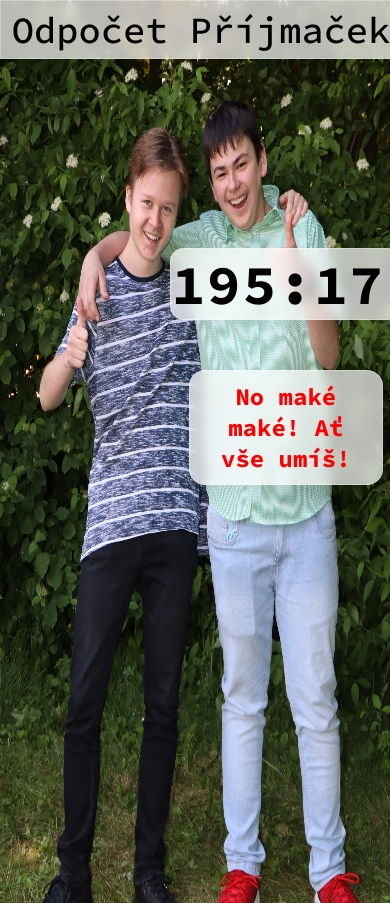
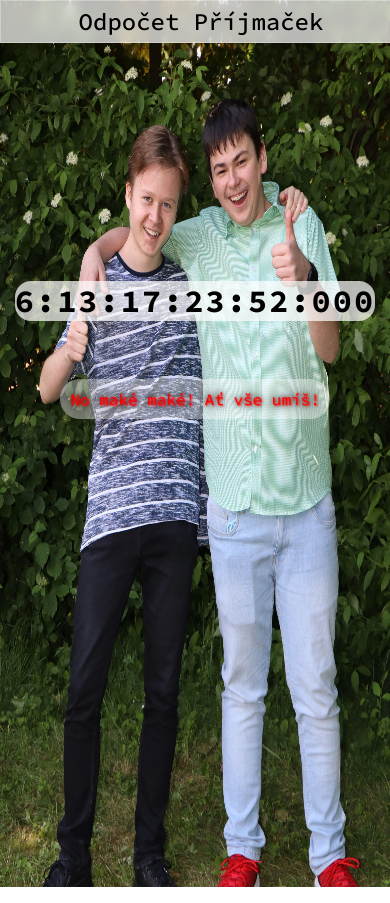
Before and after one commit to Numax-cz/NapicuPrijimacky, an Angular app: page / in a window 390 px wide. Built offline with nearby package versions, Linux system fonts and the light colour scheme.

Commit message:
uprava kodu

```diff
--- a/src/app/master/master.component.html
+++ b/src/app/master/master.component.html
@@ -3,9 +3,8 @@
   <div class="table">
     <div>
       <p id="datetime" class="center">
-        {{ days }}:{{ hours }}:{{ minutes }}:{{ seconds }}:{{ milliseconds }}
+        <span aria-label="Měsíce">{{ months }}</span>:<span aria-label="Dny">{{ days }}</span>:<span aria-label="Hodin">{{ hours }}</span>:<span aria-label="Minut">{{ minutes }}</span>:<span aria-label="Sekund">{{ seconds }}</span>:<span aria-label="Milisekund">{{ milliseconds }}</span>
       </p>
-
       <p id="destext" class="center">{{text}}</p>
     </div>
   </div>
--- a/src/app/master/master.component.scss
+++ b/src/app/master/master.component.scss
@@ -2,34 +2,54 @@
   font-size: 3.5rem;
   font-weight: 700;
   letter-spacing: 2px;
-  /* From https://css.glass */
+  margin: auto;
+  width: 60%;
+  min-width: min-content;
+  max-width: 100%;
+  overflow: visible;
   background: rgba(255, 255, 255, 0.7);
   border-radius: 16px;
-  box-shadow: 0 4px 30px rgba(0, 0, 0, 0.1);
-  backdrop-filter: blur(6px);
-  -webkit-backdrop-filter: blur(6px);
-  border: 1px solid rgba(255, 255, 255, 0.3);
-  margin: auto;
-  width: 40%;
-  border-radius: 14px;
 }
 #destext {
   padding: 10px;
-  font-size: 1.5rem;
-  font-weight: bold;
+  font-size: 200%;
+  font-weight: 400;
 
-  /* From https://css.glass */
-  background: rgba(255, 255, 255, 0.7);
-  border-radius: 16px;
-  box-shadow: 0 4px 30px rgba(0, 0, 0, 0.1);
-  backdrop-filter: blur(6px);
-  -webkit-backdrop-filter: blur(6px);
-  border: 1px solid rgba(255, 255, 255, 0.3);
   margin: auto;
   width: 30%;
-  margin-top: 50px;
+  min-width: fit-content;
+  margin-top: 7%;
   color: red;
-  text-shadow: black 10px;
+  text-shadow: 1px 1px 2px red, 0 0 .8em black, 0 0 0.4em black;
+  background-color: rgba(255, 255, 255, .4);
+  border-radius: 32px;
+}
+
+span
+{
+  margin: 0 12px;
+  position: relative;
+  width: 100px;
+  display: inline-table;
+}
+span::after
+{
+  content: attr(aria-label);
+  position: absolute;
+  top: calc(100%);
+  height: 50px;
+  width: 100%;
+  left: 50%;
+  font-size: 14px;
+  transform: translateX(-50%);
+  color: #fff;
+  background: #121212;
+  border-radius: 12px;
+  border-top-left-radius: 0;
+  border-top-right-radius: 0;
+  display: flex;
+  justify-content: center;
+  align-items: center;
 }
 
 .table {
@@ -43,7 +63,6 @@
   font-size: 2.32rem;
   font-weight: 500;
   width: 100%;
-  /* From https://css.glass */
   background: rgba(255, 255, 255, 0.7);
   box-shadow: 0 4px 30px rgba(0, 0, 0, 0.1);
   backdrop-filter: blur(6px);
@@ -63,3 +82,78 @@
   background-size: 100% 100%;
   background-image: url('/assets/imgs/numax_dick_pic.webp');
 }
+
+
+@media (max-width: 1550px)
+{
+  #datetime
+  {
+    width: 80%;
+  }
+  #destext
+  {
+    margin-top: 15%;
+  }
+}
+
+
+@media (max-width: 1170px)
+{
+  #datetime
+  {
+    width: fit-content;
+  }
+}
+
+@media (max-width: 1000px) {
+  #datetime
+  {
+    font-size: 2rem;
+  }
+  span
+  {
+    margin: 0 2px;
+  }
+  span::after
+  {
+    font-size: 12px;
+    height: 42px;
+  }
+}
+
+@media (max-width: 770px)
+{
+  span
+  {
+    margin: 0;
+    width: auto;
+  }
+  span::after
+  {
+    display: none;
+  }
+  #destext
+  {
+    font-size: 150%;
+  }
+}
+
+@media (max-width: 400px)
+{
+  .toptxt
+  {
+    font-size: 1.5rem;
+  }
+  #destext
+  {
+    font-size: 100%;
+  }
+}
+
+@media (max-height: 350px)
+{
+  #destext
+  {
+    margin-top: 5%;
+  }
+}
--- a/src/app/master/master.component.ts
+++ b/src/app/master/master.component.ts
@@ -13,10 +13,13 @@ export class MasterComponent implements OnInit {
   protected readonly date: string = 'Apr 12';
   protected readonly time: string = '8:00:00';
 
-  public days: string = '0';
-  public hours: string = '0';
-  public minutes: string = '0';
-  public seconds: string = '0';
+  public months: number = 0;
+  public weeks: number = 0;
+  public days: number = 0;
+  public globaldays: number = 0;
+  public hours: number = 0;
+  public minutes: number = 0;
+  public seconds: number = 0;
   public milliseconds: string = '0';
 
   protected readonly _second = 1000;
@@ -42,23 +45,23 @@ export class MasterComponent implements OnInit {
 
   protected setText(): void {
     var text;
-    switch (this.days) {
-      case '0':
+    switch (this.globaldays) {
+      case 0:
         text = 'Ha nechtěl bych mít příjmačky';
         break;
-      case '1':
+      case 1:
         text = 'Ha zítra máš příjmačky, nechtěl bych';
         break;
-      case '69':
+      case 69:
         text = 'Ha za 69 dní to píšeš, nechtěl bych!';
         break;
-      case '123':
+      case 123:
         text = 'Mám hlad!';
         break;
-      case '364':
+      case 365:
         text = 'Tvl no maké, za rok to píšeš!';
         break;
-      case '9':
+      case 9:
         text = 'Uč se maké!';
         break;
       default:
@@ -75,26 +78,25 @@ export class MasterComponent implements OnInit {
   protected checkTime(): void {
     var now = new Date().getTime();
     var distance = this.Time - now;
-    this.days = Math.floor(distance / this._day).toLocaleString('en-US', this.numberOption(3));
-    this.hours = Math.floor((distance % this._day) / this._hour).toLocaleString(
-      'en-US',
-      this.numberOption(2)
-    );
-    this.minutes = Math.floor((distance % this._hour) / this._minute).toLocaleString(
-      'en-US',
-      this.numberOption(2)
-    );
-    this.seconds = Math.floor((distance % this._minute) / this._second).toLocaleString(
-      'en-US',
-      this.numberOption(2)
-    );
-    this.milliseconds = (distance % this._second).toLocaleString('en-US', this.numberOption(3));
+    this.months = Math.round(distance / 1000 / 2629800);
+    this.days = this.globaldays = Math.round((distance / 1000 % 2629800) / 86400);
+    this.hours = Math.round((distance / 1000 % 86400) / 3600)
+    this.minutes = Math.round(distance / 1000 % 3600 / 60);
+    this.seconds = Math.floor(distance / 1000 % 60);
+    this.milliseconds = this.numberOption(Math.round(distance % 1000));
   }
 
-  protected numberOption(number: number): Intl.NumberFormatOptions {
-    return {
-      minimumIntegerDigits: number,
-      useGrouping: false,
-    };
+  protected numberOption(number: number): any {
+    if (number < 100)
+    {
+      if (number < 10)
+      {
+        return `00${number}`;
+      }else{
+        return `0${number}`;
+      }
+    }else{
+      return number;
+    }
   }
 }
```
Also changed, not shown: 1 other file (tests, documents, lock files or other folders).
